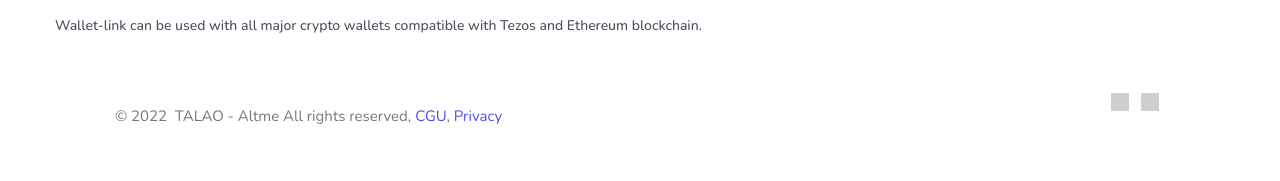
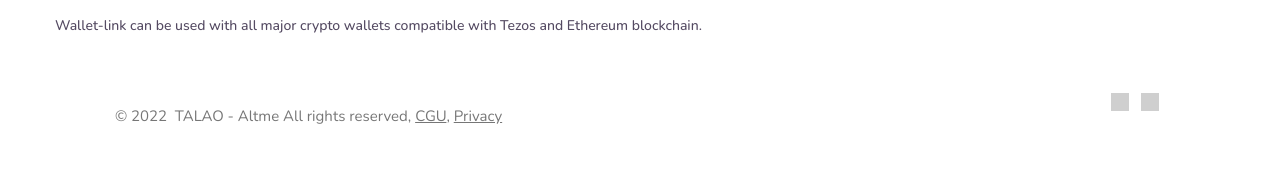
Before and after one commit to TalaoDAO/wallet-link, a Flask app: template templates/dapp.html in a window 1280 px wide. Shown: the part 1773-1954 px from the top of the page. Run offline with Flask 2, Linux system fonts and the light colour scheme; the template is opened without the code that fills it, so the values that code supplies are empty; parts of the project's set-up code (start-up, migrations or seed data) failed here and were passed over; some libraries are stand-ins or nearby versions; grey boxes are pictures that could not be loaded.

```diff
--- a/static/style.css
+++ b/static/style.css
@@ -1284,5 +1284,5 @@ nav a {
     height: 18px;
 }
 .footer-02__text a{
-    text-decoration: none;
+    color: #3d3d3d;
 }
```
